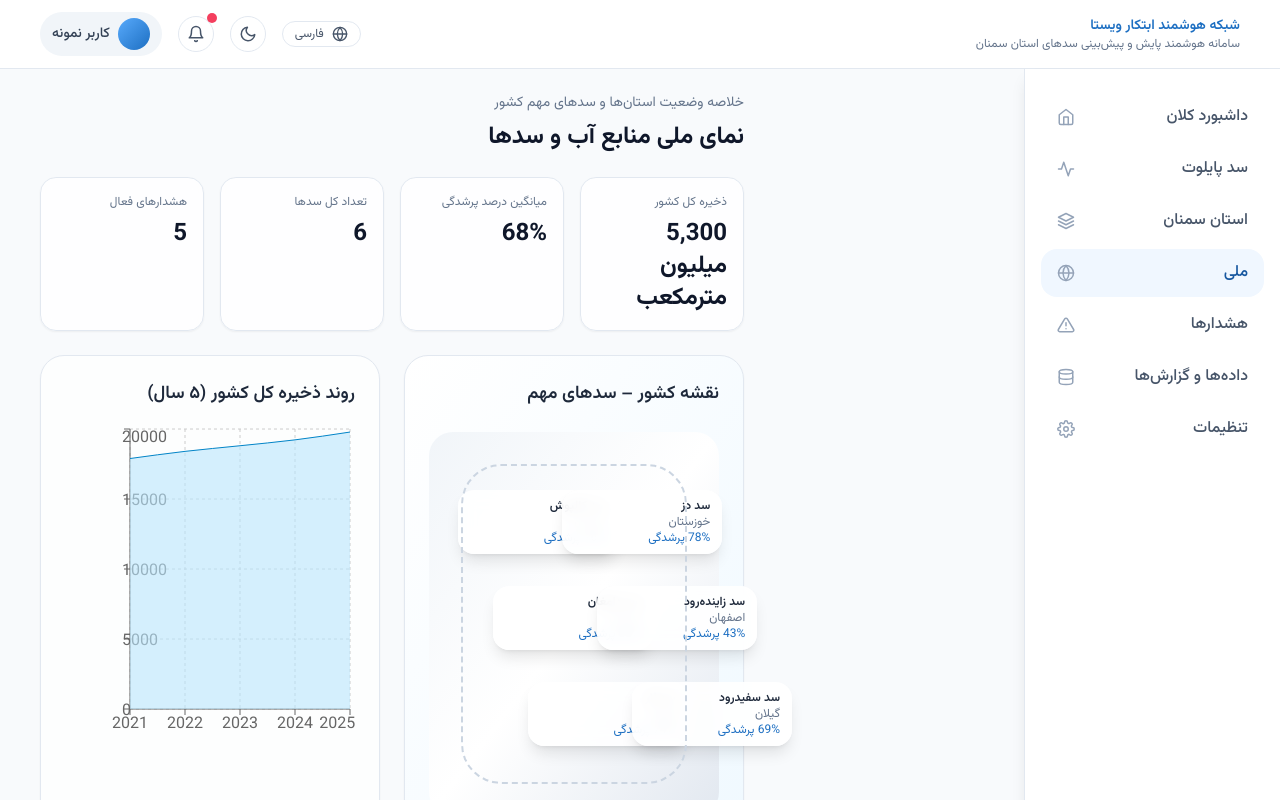
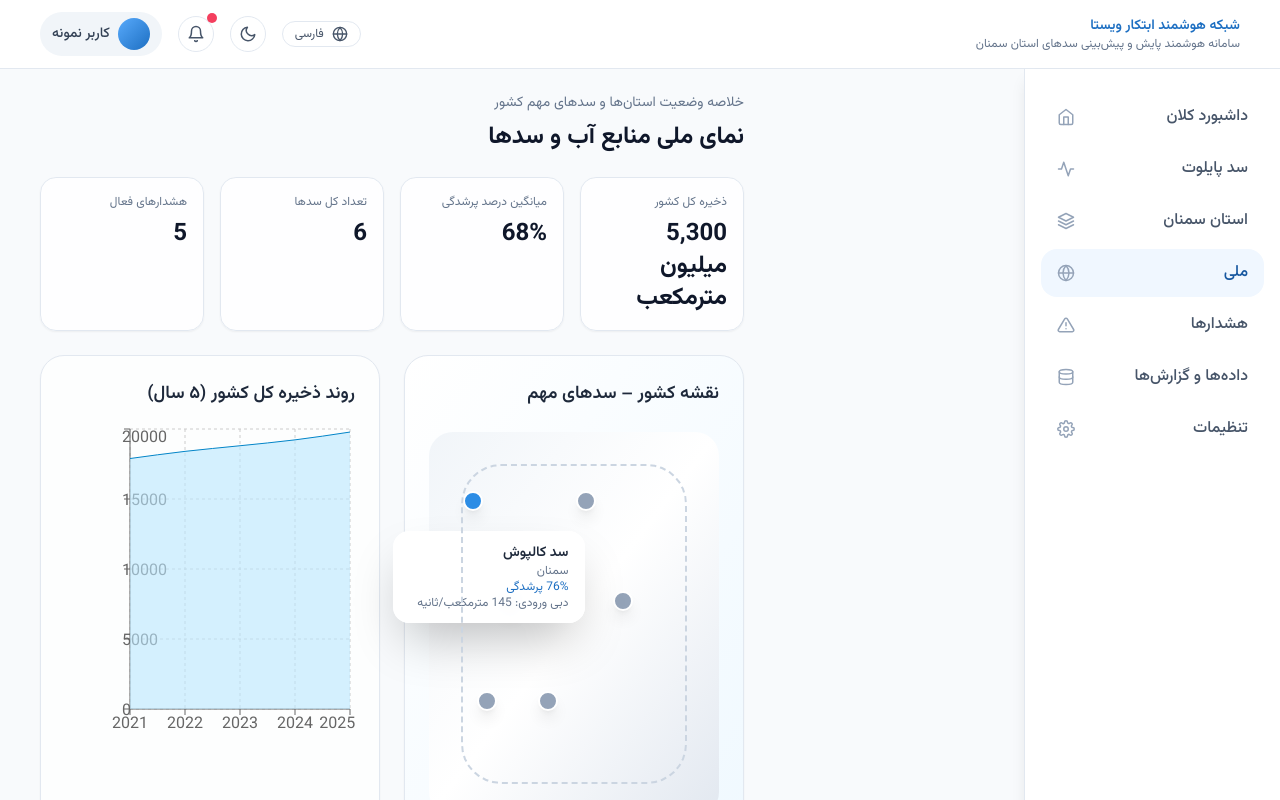
Before and after one commit to DeveloperCodeBase/suface, a React (Vite) app: page /national in a window 1280 px wide. Shown: the top 800 px of the page. Built offline with nearby package versions, Linux system fonts and the light colour scheme.

Commit message:
Enhance Semnan, data explorer, and national map

```diff
--- a/src/pages/DataPage.tsx
+++ b/src/pages/DataPage.tsx
@@ -1,4 +1,4 @@
-import React, { useMemo, useState } from 'react';
+import React, { useEffect, useMemo, useState } from 'react';
 import { useDashboardData } from '../context/DataContext';
 
 const columnsConfig = [
@@ -15,13 +15,31 @@ type MetricKey = 'inflow' | 'outflow' | 'level';
 const DataPage: React.FC = () => {
   const { dams, damSeries } = useDashboardData();
   const [selectedDam, setSelectedDam] = useState(dams[0]?.id ?? '');
-  const [days, setDays] = useState(30);
+  const [startDate, setStartDate] = useState('');
+  const [endDate, setEndDate] = useState('');
   const [visibleColumns, setVisibleColumns] = useState(columnsConfig.map((col) => col.key));
+
+  useEffect(() => {
+    const series = damSeries[selectedDam] ?? [];
+    if (series.length) {
+      setStartDate(series[0].date);
+      setEndDate(series[series.length - 1].date);
+    }
+  }, [damSeries, selectedDam]);
+
+  const rangeError = useMemo(() => startDate && endDate && startDate > endDate, [startDate, endDate]);
 
   const records = useMemo(() => {
     const series = damSeries[selectedDam] ?? [];
-    return series.slice(-days);
-  }, [damSeries, selectedDam, days]);
+    if (rangeError) {
+      return [];
+    }
+    return series.filter((record) => {
+      const afterStart = startDate ? record.date >= startDate : true;
+      const beforeEnd = endDate ? record.date <= endDate : true;
+      return afterStart && beforeEnd;
+    });
+  }, [damSeries, selectedDam, startDate, endDate, rangeError]);
 
   const stats = useMemo<null | Record<MetricKey, { min: number; max: number; avg: string }>>(() => {
     if (!records.length) return null;
@@ -81,17 +99,29 @@ const DataPage: React.FC = () => {
               ))}
             </select>
           </div>
-          <div>
-            <label className="text-xs text-slate-500">بازه زمانی (روز)</label>
-            <input
-              type="range"
-              min={7}
-              max={30}
-              value={days}
-              onChange={(e) => setDays(Number(e.target.value))}
-              className="mt-4 w-full"
-            />
-            <p className="mt-1 text-xs text-slate-500">نمایش {days} روز آخر</p>
+          <div className="space-y-3">
+            <label className="text-xs text-slate-500">بازه تاریخ</label>
+            <div className="grid grid-cols-2 gap-3 text-xs">
+              <div>
+                <p className="text-slate-400">از تاریخ</p>
+                <input
+                  type="date"
+                  value={startDate}
+                  onChange={(e) => setStartDate(e.target.value)}
+                  className="mt-1 w-full rounded-2xl border border-slate-200 px-3 py-2 text-sm dark:border-slate-700 dark:bg-slate-900"
+                />
+              </div>
+              <div>
+                <p className="text-slate-400">تا تاریخ</p>
+                <input
+                  type="date"
+                  value={endDate}
+                  onChange={(e) => setEndDate(e.target.value)}
+                  className="mt-1 w-full rounded-2xl border border-slate-200 px-3 py-2 text-sm dark:border-slate-700 dark:bg-slate-900"
+                />
+              </div>
+            </div>
+            {rangeError && <p className="text-[11px] text-rose-500">بازه انتخابی نامعتبر است.</p>}
           </div>
           <div>
             <label className="text-xs text-slate-500">ستون‌های قابل نمایش</label>
--- a/src/pages/NationalPage.tsx
+++ b/src/pages/NationalPage.tsx
@@ -1,4 +1,4 @@
-import React, { useMemo, useState } from 'react';
+import React, { useEffect, useMemo, useState } from 'react';
 import { useDashboardData } from '../context/DataContext';
 import KpiCard from '../components/KpiCard';
 import { Area, AreaChart, CartesianGrid, ResponsiveContainer, Tooltip, XAxis, YAxis } from 'recharts';
@@ -7,6 +7,25 @@ const NationalPage: React.FC = () => {
   const { dams, provinces, nationalTrend, nationalTotals } = useDashboardData();
   const [sortKey, setSortKey] = useState<keyof (typeof provinces)[number]>('storage');
   const [direction, setDirection] = useState<'asc' | 'desc'>('desc');
+  const [activeMarker, setActiveMarker] = useState(dams[0]?.id ?? null);
+
+  useEffect(() => {
+    if (!activeMarker && dams[0]) {
+      setActiveMarker(dams[0].id);
+    }
+  }, [activeMarker, dams]);
+
+  const markers = useMemo(
+    () =>
+      dams.map((dam, idx) => ({
+        ...dam,
+        top: 18 + ((idx % 3) * 26),
+        left: 15 + ((idx * 13) % 60)
+      })),
+    [dams]
+  );
+
+  const selectedMarker = useMemo(() => markers.find((marker) => marker.id === activeMarker), [markers, activeMarker]);
 
   const sortedProvinces = useMemo(() => {
     return [...provinces].sort((a, b) => {
@@ -44,17 +63,28 @@ const NationalPage: React.FC = () => {
         <div className="rounded-3xl border border-slate-200 bg-gradient-to-br from-white to-sky-50 p-6 shadow-sm dark:border-slate-700 dark:from-slate-900 dark:to-slate-900/60">
           <h3 className="text-lg font-semibold text-slate-800 dark:text-white">نقشه کشور – سدهای مهم</h3>
           <div className="relative mt-6 h-96 rounded-3xl bg-gradient-to-br from-slate-100 via-white to-slate-200 dark:from-slate-800 dark:via-slate-900 dark:to-slate-800">
-            {dams.map((dam, idx) => (
+            {markers.map((marker) => (
+              <button
+                key={marker.id}
+                onClick={() => setActiveMarker(marker.id)}
+                className={`absolute h-5 w-5 -translate-x-1/2 -translate-y-1/2 rounded-full border-2 border-white shadow-lg transition ${
+                  activeMarker === marker.id ? 'bg-brand-500' : 'bg-slate-400'
+                }`}
+                style={{ top: `${marker.top}%`, left: `${marker.left}%` }}
+                aria-label={marker.name}
+              ></button>
+            ))}
+            {selectedMarker && (
               <div
-                key={dam.id}
-                className="absolute flex w-40 flex-col rounded-2xl bg-white/90 px-3 py-2 text-xs shadow-lg backdrop-blur dark:bg-slate-900/80"
-                style={{ top: `${15 + (idx % 3) * 25}%`, left: `${10 + (idx * 12) % 70}%` }}
+                className="absolute w-48 rounded-2xl bg-white/95 px-4 py-3 text-xs shadow-2xl backdrop-blur dark:bg-slate-900/90"
+                style={{ top: `calc(${selectedMarker.top}% + 30px)`, left: `calc(${selectedMarker.left}% - 80px)` }}
               >
-                <span className="font-semibold text-slate-800 dark:text-white">{dam.name}</span>
-                <span className="text-slate-500">{dam.province}</span>
-                <span className="text-brand-600">{dam.fillPercent}% پرشدگی</span>
+                <p className="text-sm font-semibold text-slate-800 dark:text-white">{selectedMarker.name}</p>
+                <p className="text-slate-500">{selectedMarker.province}</p>
+                <p className="text-brand-600">{selectedMarker.fillPercent}% پرشدگی</p>
+                <p className="text-slate-500">دبی ورودی: {selectedMarker.inflow} مترمکعب/ثانیه</p>
               </div>
-            ))}
+            )}
             <div className="absolute inset-8 rounded-[40px] border-2 border-dashed border-slate-300 dark:border-slate-700"></div>
           </div>
         </div>
--- a/src/pages/SemnanPage.tsx
+++ b/src/pages/SemnanPage.tsx
@@ -39,6 +39,7 @@ const SemnanPage: React.FC = () => {
             <div className="absolute inset-6 rounded-3xl border-2 border-dashed border-sky-200 dark:border-slate-700"></div>
           </div>
         </div>
+        <div className="space-y-6">
           <div className="rounded-3xl border border-slate-200 bg-white/80 p-6 shadow-sm dark:border-slate-700 dark:bg-slate-900/60">
             <h3 className="text-lg font-semibold text-slate-800 dark:text-white">مقایسه درصد پرشدگی سدها</h3>
             <div className="mt-4 h-80">
@@ -51,6 +52,21 @@ const SemnanPage: React.FC = () => {
                   <Bar dataKey="fillPercent" fill="#0ea5e9" radius={[8, 8, 0, 0]} />
                 </BarChart>
               </ResponsiveContainer>
+            </div>
+          </div>
+          <div className="rounded-3xl border border-slate-200 bg-white/80 p-6 shadow-sm dark:border-slate-700 dark:bg-slate-900/60">
+            <h3 className="text-lg font-semibold text-slate-800 dark:text-white">حجم ذخیره سدهای استان</h3>
+            <div className="mt-4 h-60">
+              <ResponsiveContainer width="100%" height="100%">
+                <BarChart data={semnanDams}>
+                  <CartesianGrid strokeDasharray="3 3" />
+                  <XAxis dataKey="name" interval={0} angle={-10} textAnchor="end" height={70} />
+                  <YAxis />
+                  <Tooltip formatter={(value: number) => `${value} میلیون مترمکعب`} />
+                  <Bar dataKey="storageVolumeMCM" fill="#14b8a6" radius={[8, 8, 0, 0]} />
+                </BarChart>
+              </ResponsiveContainer>
+            </div>
           </div>
         </div>
       </div>
```
Lines whose indentation alone changed are shown as unchanged.
